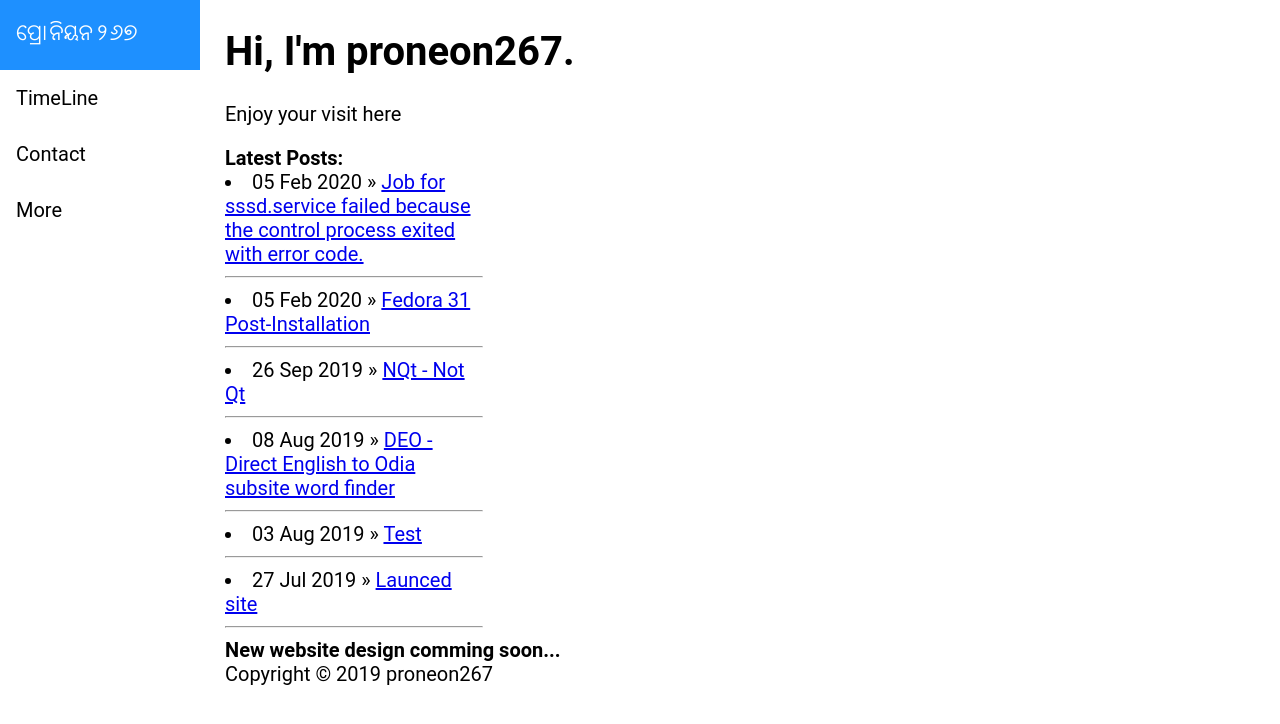
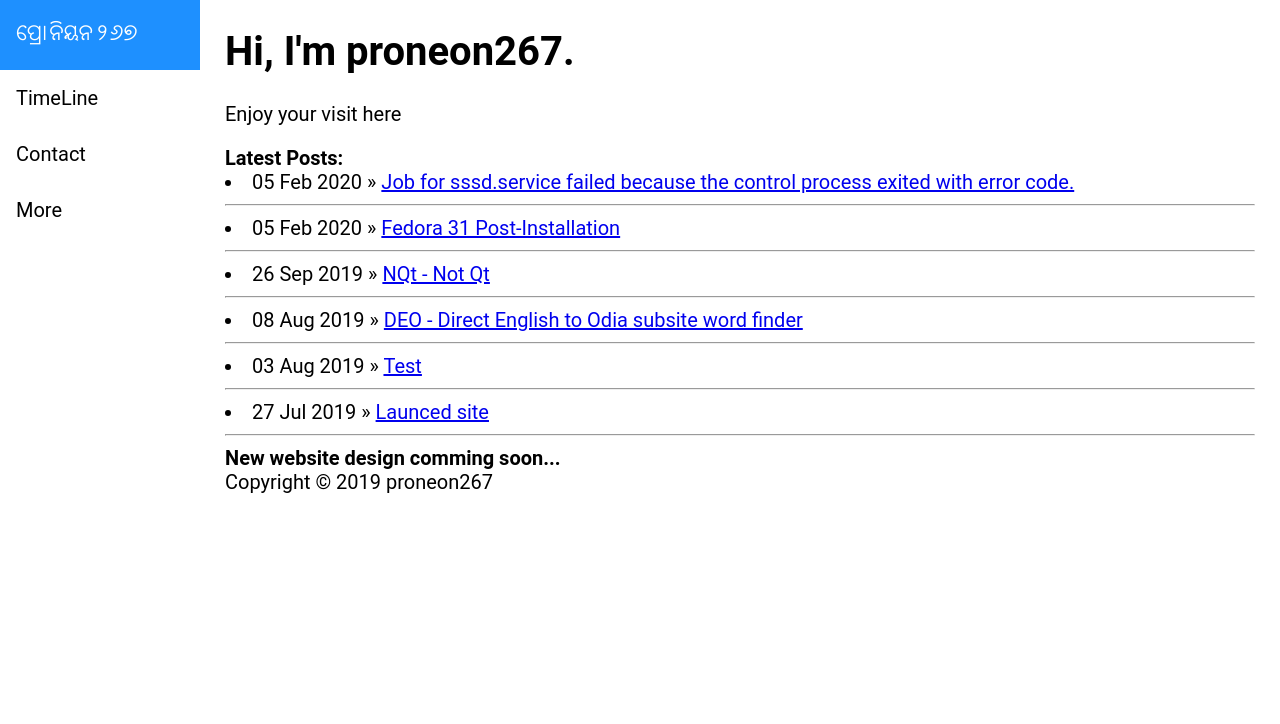
Before and after one commit to proneon267/proneon267.github.io, a Jekyll site: the page built from index.html, in a window 1280 px wide and 1002 px high. Shown: the top 724 px of the window. Built offline with Jekyll 4.4.1, drawn with Linux system fonts in a browser that asks for light colours.

Commit message:
Update default.html

```diff
--- a/_layouts/default.html
+++ b/_layouts/default.html
@@ -123,7 +123,7 @@
 		  }
 	}
 	    .latest {
-		width:25%;
+		width:;
 	    }
 	    @media screen and (max-width: 600px) {
 		    .latest {
```
